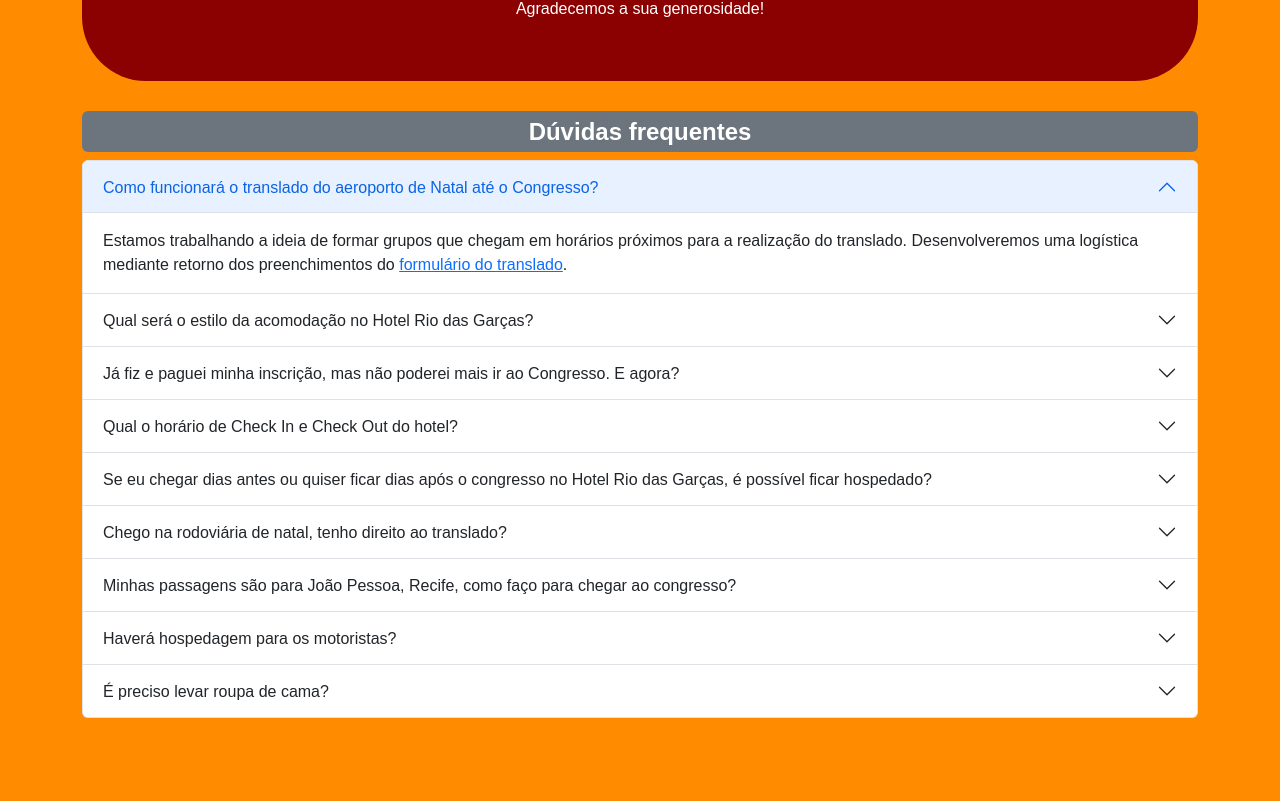
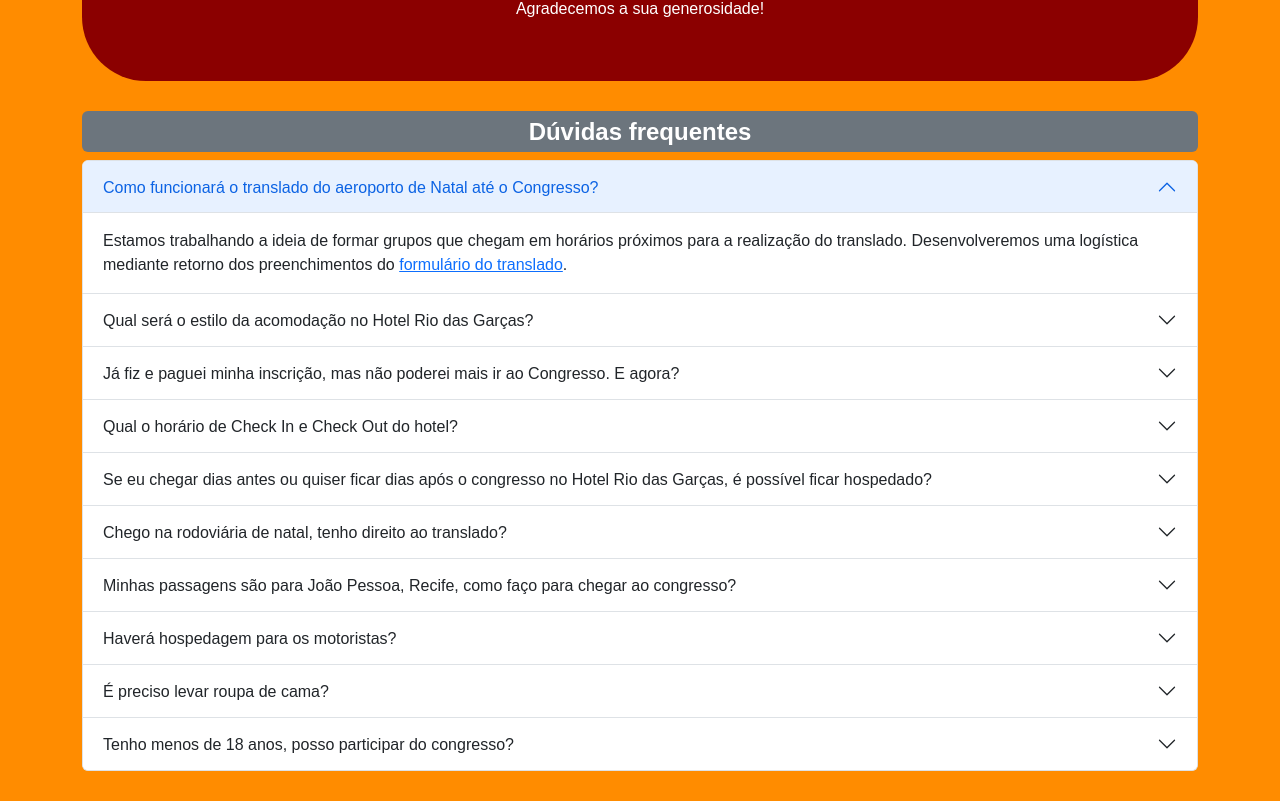
Before and after one commit to caduaraujo/congresso2022, a React (Create React App) app: page / in a window 1280 px wide. Shown: the part 3184-3985 px from the top of the page. Before the commit the page ends 3932 px from the top, so only its background shows below. Built offline with nearby package versions, Linux system fonts and the light colour scheme.

Commit message:
add item faq

```diff
--- a/src/components/Faq.js
+++ b/src/components/Faq.js
@@ -94,6 +94,12 @@ export const Faq = () => {
               <p>Sim! É preciso levar roupa de cama, banho e travesseiro. (Com exceção daqueles que reservaram e pagaram o kit disponibilizado pelo hotel separadamente até 16/10). </p>
             </Accordion.Body>
           </Accordion.Item>
+          <Accordion.Item eventKey="9">
+            <Accordion.Header>Tenho menos de 18 anos, posso participar do congresso? </Accordion.Header>
+            <Accordion.Body>
+              <p>Não, a participação é restrita a maiores de 18 anos.</p>
+            </Accordion.Body>
+          </Accordion.Item>
 
         </Accordion>
       </div>
```
Also changed, not shown: 7 other files (tests, documents, lock files or other folders).
